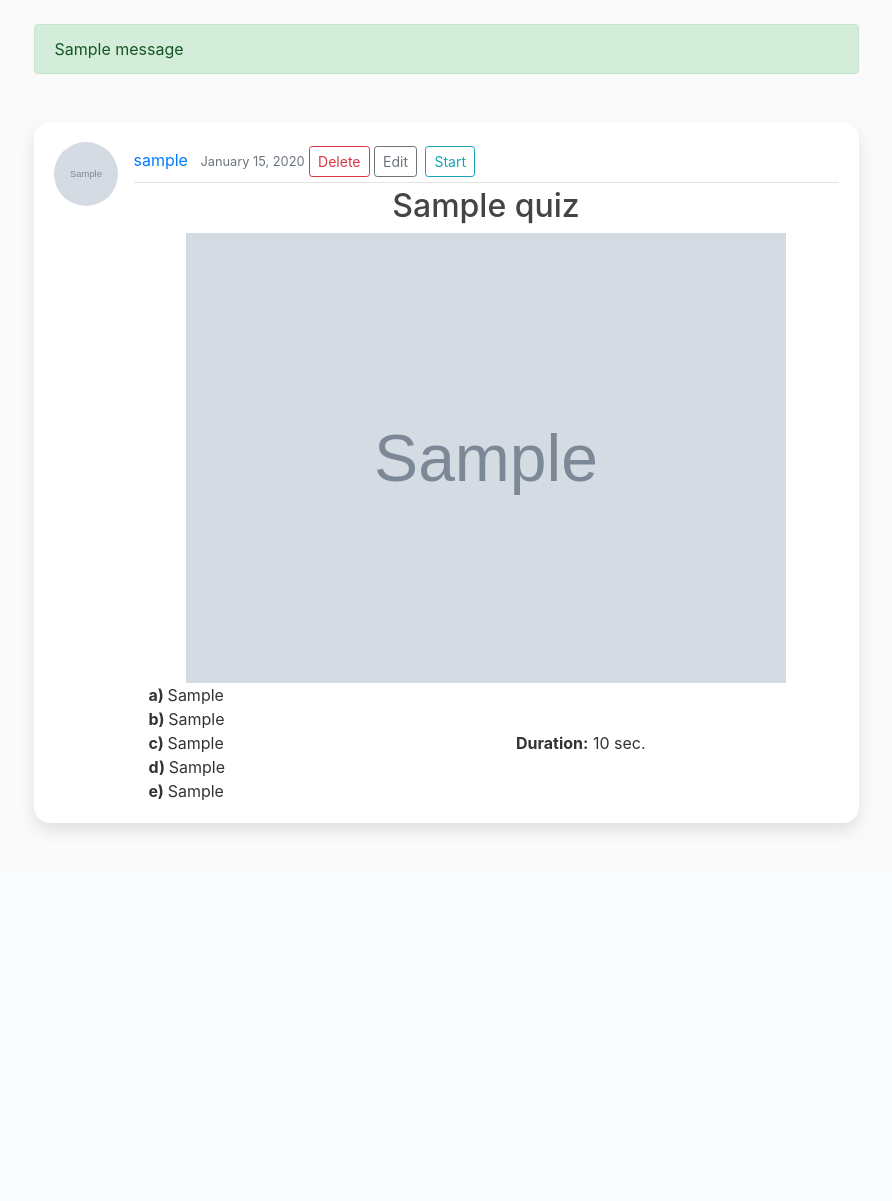
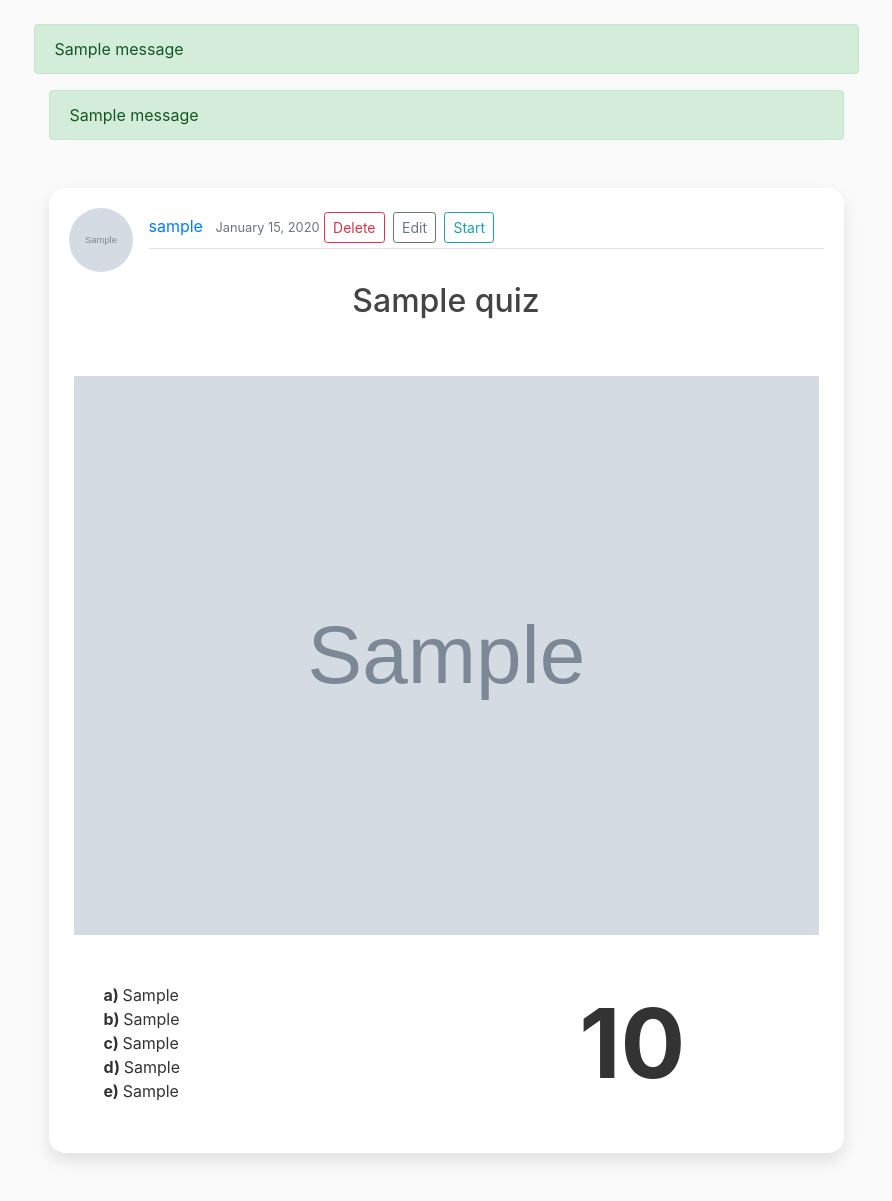
Before and after one commit to jcmProjects/quiz_dev, a Django app: page /quiz/1/ in a window 1280 px wide. Shown: the part 56-1257 px from the top of the page, without its empty margins (194-1086 px from the left). Before the commit the page ends 889 px from the top, so only its background shows below. Run offline with Django 3.2, Linux system fonts and the light colour scheme; a user stored in the database is signed in; tables that the repository leaves empty hold one stand-in row (values such as "Sample post"); grey boxes marked "Sample" are stand-in pictures; one stand-in notice (Sample message) is shown; some libraries are stand-ins or nearby versions.

Commit message:
merged detail and show views

```diff
--- a/django_quiz/blog/static/blog/main.css
+++ b/django_quiz/blog/static/blog/main.css
@@ -32,6 +32,14 @@ body {
     background: #ffffff;
     padding: 10px 20px;
     border: 1px solid #dddddd;
+    border-radius: 3px;
+    margin-bottom: 20px;
+  }
+
+  .quiz-content-section {
+    background: #ffffff;
+    padding: 10px 20px;
+    border: none;
     border-radius: 3px;
     margin-bottom: 20px;
   }
--- a/django_quiz/quiz/templates/quiz/home.html
+++ b/django_quiz/quiz/templates/quiz/home.html
@@ -5,7 +5,7 @@
     <div class="input-group">
     <input type="text" id="myFilter" class="form-control" onkeyup="filterFunction()" placeholder="Search...">
         <div class="nav-item dropdown">
-            <button type="button" class="btn btn-light dropdown-toggle dropdown-toggle-split" data-toggle="dropdown" aria-haspopup="true" aria-expanded="false">
+            <button type="button" class="btn btn-light dropdown-toggle" data-toggle="dropdown" aria-haspopup="true" aria-expanded="false">
                 <span class="label-icon"></span>
                 <span class="caret">&nbsp;</span>
             </button>
--- a/django_quiz/quiz/templates/quiz/quiz_detail.html
+++ b/django_quiz/quiz/templates/quiz/quiz_detail.html
@@ -1,7 +1,18 @@
 {% extends "blog/base.html" %}
 {% block content %}
+    <main role="main" class="container">
+        <div class="row">
+            <div class="col-md-12">
+                {% if messages %}
+                    {% for messages in messages %}
+                        <div class="alert alert-{{ messages.tags }}">
+                            {{ messages }}
+                        </div>
+                    {% endfor %}
+                {% endif %}
                 <div class="card card-signin my-5">
                 <div class="card-body">
+                <!-- Author / Options -->
                 <article class="media">
                     <img class="rounded-circle article-img" src="{{ object.author.profile.image.url }}">
                     <div class="media-body">
@@ -9,32 +20,40 @@
                             <a class="mr-2" href="{% url 'user-quiz' object.author.username %}">{{ object.author }}</a>
                             <small class="text-muted">{{ object.date_created|date:"F d, Y" }}</small>    <!-- see DJANGO date formatting template documentation -->
                             {% if object.author == user %}
-                    <a class="btn btn-outline-danger btn-sm mt-1 mb-1" href="{% url 'quiz-delete' object.id %}">Delete</a>
+                                <a class="btn btn-outline-danger btn-sm mt-1 mb-1 mr-1" href="{% url 'quiz-delete' object.id %}">Delete</a>
                                 <a class="btn btn-outline-secondary btn-sm mt-1 mb-1 mr-1" href="{% url 'quiz-edit' object.id %}">Edit</a>
-                    <a class="btn btn-outline-info btn-sm mt-1 mb-1 mr-1" href="{% url 'quiz-show' object.id %}">Start</a>
+                                <button class="btn btn-outline-info btn-sm mt-1 mb-1" type="button" onClick=="goFullscreen()" id="start_btn">Start</button>
                             {% endif %}
                         </div>
+                    </div>
+                </article>
                 <!-- Quiz -->
+                <article class="media quiz-content-section align-items-center" id="myQuiz">
+                    <div class="media-body">
                         <div class="row justify-content-center">
+                            <div class="container">
+                                <div class="row justify-content-center align-items-center mb-5">
                                     <h2 class="article-title">{{ object.question }}</h2>
+                                </div>
+                            </div>
                             {% if quiz.image != "no_image.jpg" %}
                                 <div class="container">
                                     <div class="row justify-content-center">
-                            <img class="quiz-detail-img" src="{{ object.image.url }}">
+                                        <img class="quiz-show-img" src="{{ object.image.url }}">
                                     </div>
                                 </div>
                             {% endif %}
                             <div class="container">
-                    <div class="row align-items-center">
+                                <div class="row justify-content-center align-items-center mt-5">
                                     <div class="col-sm">
-                            <div class="col"><b>a)  </b> {{ object.ansA }}</div>
-                            <div class="col"><b>b)  </b> {{ object.ansB }}</div>
-                            <div class="col"><b>c)  </b> {{ object.ansC }}</div>
-                            <div class="col"><b>d)  </b> {{ object.ansD }}</div>
-                            <div class="col"><b>e)  </b> {{ object.ansE }}</div>
+                                        <div class="col text-left"><b>a)  </b> {{ object.ansA }}</div>
+                                        <div class="col text-left"><b>b)  </b> {{ object.ansB }}</div>
+                                        <div class="col text-left"><b>c)  </b> {{ object.ansC }}</div>
+                                        <div class="col text-left"><b>d)  </b> {{ object.ansD }}</div>
+                                        <div class="col text-left"><b>e)  </b> {{ object.ansE }}</div>
                                     </div>
                                     <div class="col-sm">
-                            <div class="col"><b>Duration:</b> {{ object.duration }} sec.</div>
+                                        <div class="col text-center font-weight-bold display-1">{{ object.duration }}</div>
                                     </div>
                                 </div>
                             </div>
@@ -43,4 +62,26 @@
                 </article>
                 </div>
                 </div>
+            </div>
+        </div>
+
+        <!-- Go Fullscreen - JavaScript function -->
+        <script>
+            document.getElementById("start_btn").addEventListener("click", function goFullscreen() {
+                var elem = document.getElementById("myQuiz");
+                if (elem.requestFullscreen) {
+                    elem.requestFullscreen();
+                }
+                else if (elem.msRequestFullscreen) {
+                    elem.msRequestFullscreen();
+                }
+                else if (elem.mozRequestFullScreen) {
+                    elem.mozRequestFullScreen();
+                }
+                else if (elem.webkitRequestFullscreen) {
+                    elem.webkitRequestFullscreen();
+                }
+            });
+        </script>
+    </main>
 {% endblock content %}
--- a/django_quiz/quiz/urls.py
+++ b/django_quiz/quiz/urls.py
@@ -1,5 +1,5 @@
 from django.urls import path
-from .views import QuizCreateView, QuizDetailView, UserQuizListView, QuizListView, QuizEditView, QuizDeleteView, QuizShowView
+from .views import QuizCreateView, QuizDetailView, UserQuizListView, QuizListView, QuizEditView, QuizDeleteView
 from . import views
 
 urlpatterns = [
@@ -9,6 +9,5 @@ urlpatterns = [
     path('quiz/new/', QuizCreateView.as_view(), name='quiz-create'),
     path('quiz/<int:pk>/edit/', QuizEditView.as_view(), name='quiz-edit'),
     path('quiz/<int:pk>/delete/', QuizDeleteView.as_view(), name='quiz-delete'),
-    path('quiz/<int:pk>/show/', QuizShowView.as_view(), name='quiz-show'),
     # path('about/', views.about, name='blog-about'),
 ]
--- a/django_quiz/quiz/views.py
+++ b/django_quiz/quiz/views.py
@@ -7,18 +7,6 @@ from .models import Quiz
 
 class QuizDetailView(DetailView):
     model = Quiz
-
-
-class QuizShowView(LoginRequiredMixin, UserPassesTestMixin, DetailView):
-    model = Quiz
-    template_name = 'quiz/quiz_show.html'
-
-    def test_func(self):
-        quiz = self.get_object()
-        if self.request.user == quiz.author:
-            return True
-        else:
-            return False
 
 
 class QuizCreateView(LoginRequiredMixin, CreateView):
```
Also changed, not shown: django_quiz/quiz/templates/quiz/quiz_show.html (deleted, +0 -68 lines). Lines whose indentation alone changed are shown as unchanged.
